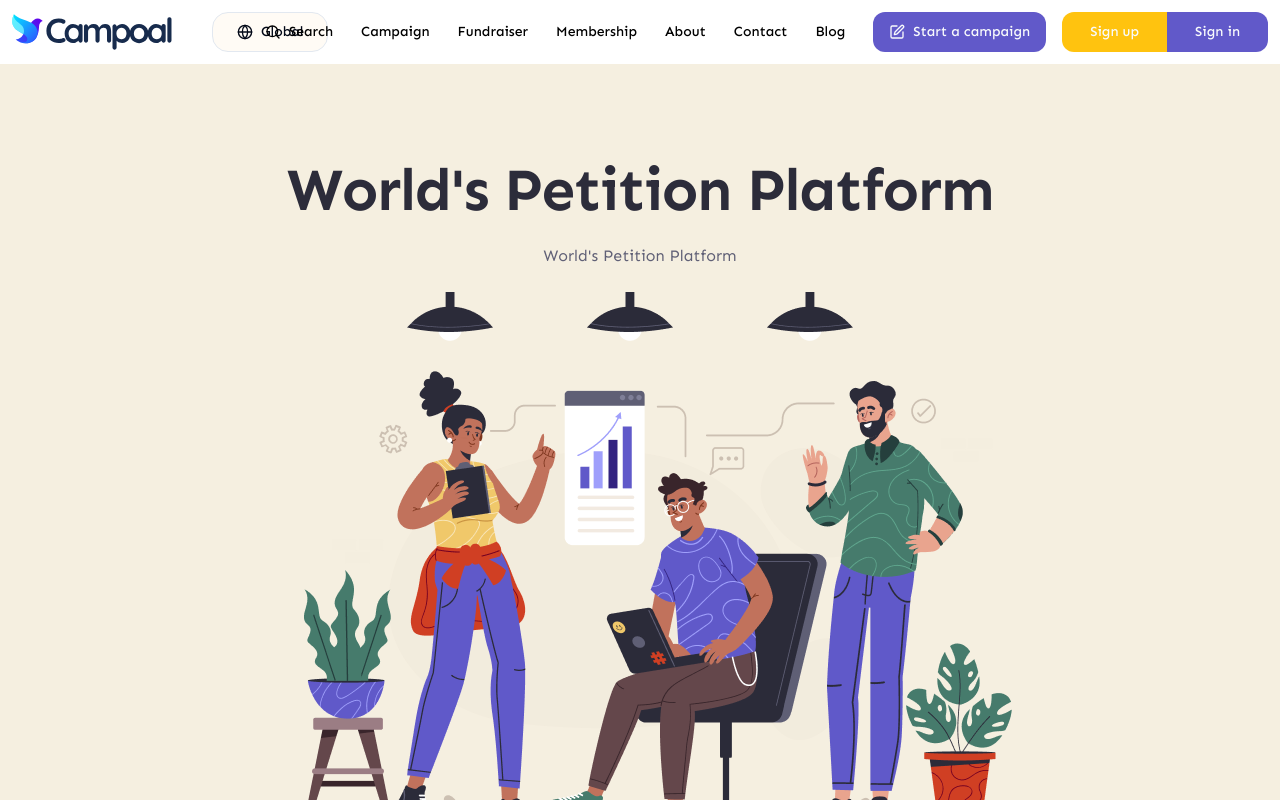
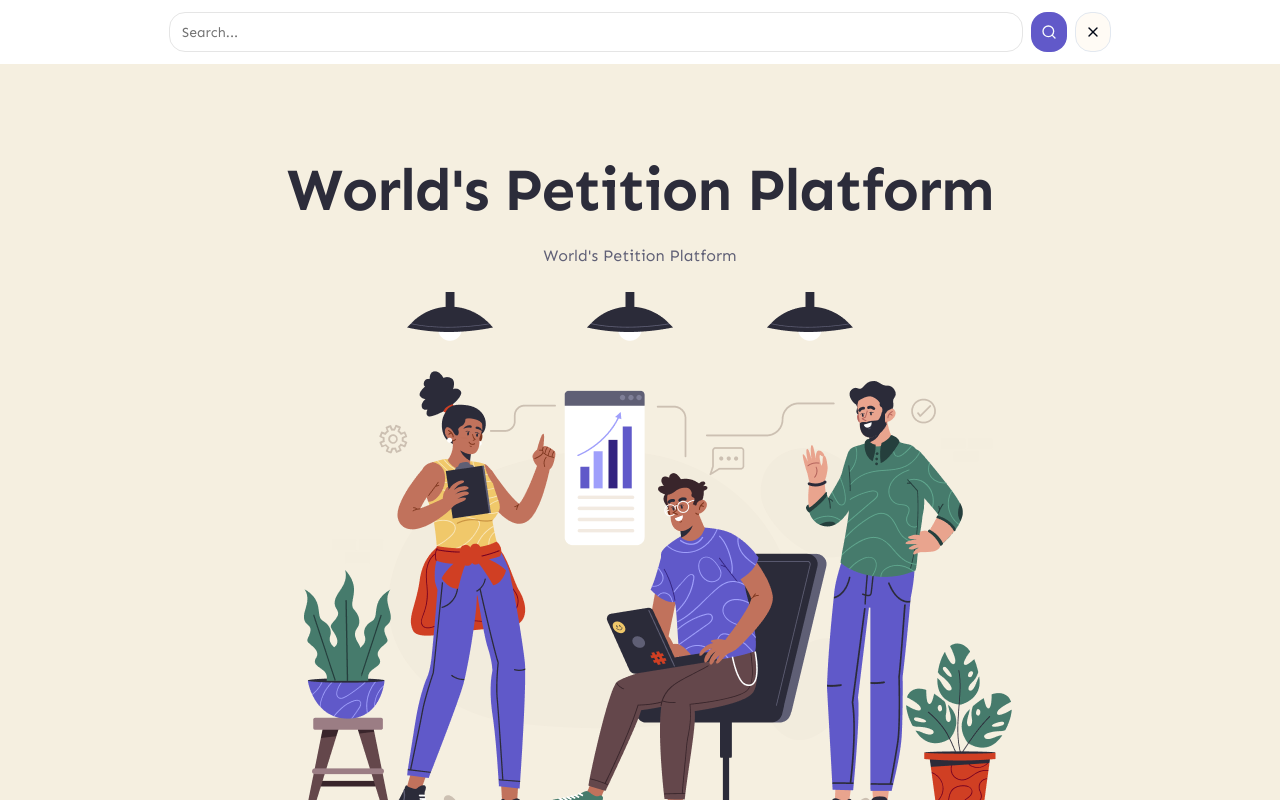
Before and after one commit to shivajichalise/campoal, a React (Vite) app in the folder frontend/: page / in a window 1280 px wide. Both pictures are taken after a click on the button "Search". Shown: the top 800 px of the page. Built offline with nearby package versions, Linux system fonts and the light colour scheme.

Commit message:
adding search input in navbar

```diff
--- a/frontend/src/components/GlobalButton.tsx
+++ b/frontend/src/components/GlobalButton.tsx
@@ -18,7 +18,7 @@ import {
 import { useState } from "react"
 
 const GlobalButton = () => {
-    const [selectedCountryName, setSelectedCountryName] = useState<string>("")
+    const [_selectedCountryName, setSelectedCountryName] = useState<string>("")
     const [selectedCountryCode, setSelectedCountryCode] = useState<
         TCountryCode | false
     >(false)
--- a/frontend/src/components/navbar.tsx
+++ b/frontend/src/components/navbar.tsx
@@ -1,6 +1,6 @@
 import logo from "@/assets/campoal-logo.svg"
 import { Button } from "./ui/button"
-import { Edit, Globe, Menu, Search } from "lucide-react"
+import { Edit, Menu, Search, X } from "lucide-react"
 import { DualButton } from "./dual-button"
 import {
     NavigationMenu,
@@ -8,10 +8,44 @@ import {
     NavigationMenuList,
 } from "@/components/ui/navigation-menu"
 import GlobalButton from "./GlobalButton"
+import { useState } from "react"
+import { Input } from "./ui/input"
 
 const Navbar = () => {
+    const [userWantsToSearch, setUserWantsToSearch] = useState(false)
+
+    const toggleSearch = () => {
+        setUserWantsToSearch(!userWantsToSearch)
+    }
+
     return (
-        <nav className="flex items-center justify-between bg-white p-3 sm:justify-between">
+        <>
+            <nav
+                className={`items-center justify-center bg-white p-3 ${userWantsToSearch ? "flex" : "hidden"}`}
+            >
+                <div className="flex w-full items-center space-x-2 md:w-3/4">
+                    <Input
+                        type="text"
+                        placeholder="Search..."
+                        className="focus-visible:ring-primary rounded-2xl"
+                    />
+                    <Button type="submit" size="icon" className="rounded-2xl">
+                        <Search className="h-3 w-3 xl:h-4 xl:w-4" />
+                    </Button>
+                    <Button
+                        type="submit"
+                        size="icon"
+                        variant="outline"
+                        className="rounded-2xl"
+                        onClick={toggleSearch}
+                    >
+                        <X className="h-4 w-4" />
+                    </Button>
+                </div>
+            </nav>
+            <nav
+                className={`items-center justify-between bg-white p-3 sm:justify-between ${userWantsToSearch ? "hidden" : "flex"}`}
+            >
                 <div className="flex w-full items-center justify-start gap-10">
                     <img src={logo} className="w-40" />
 
@@ -26,6 +60,7 @@ const Navbar = () => {
                                     variant="ghost"
                                     size="sm"
                                     className="text-black"
+                                    onClick={toggleSearch}
                                 >
                                     <Search className="mr-2 h-4 w-4" /> Search
                                 </Button>
@@ -115,6 +150,7 @@ const Navbar = () => {
                     <Menu className="h-3 w-3 md:h-4 md:w-4" />
                 </Button>
             </nav>
+        </>
     )
 }
 
```
Lines whose indentation alone changed are shown as unchanged.
